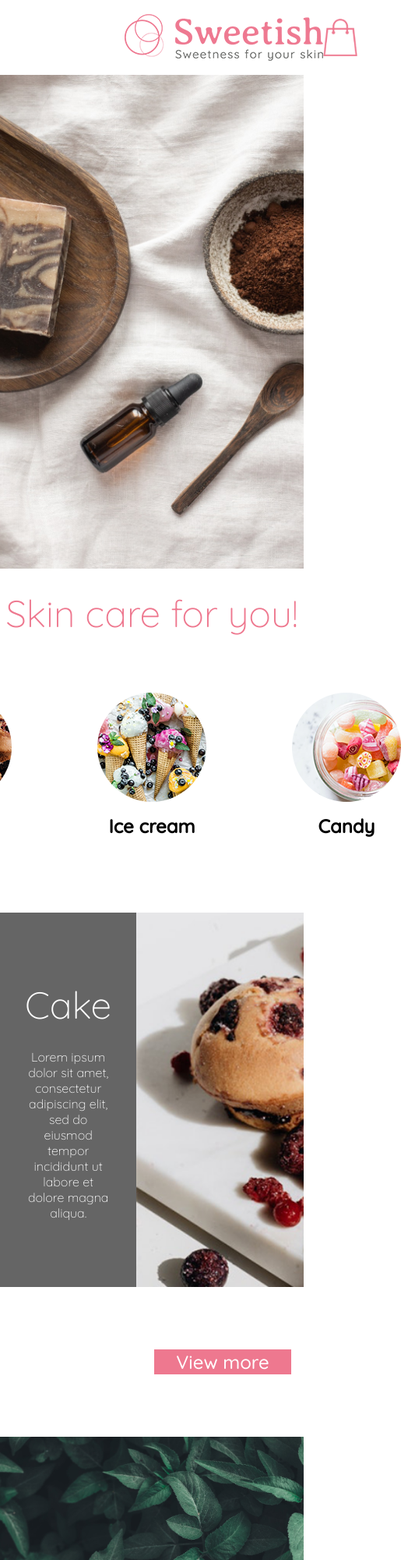
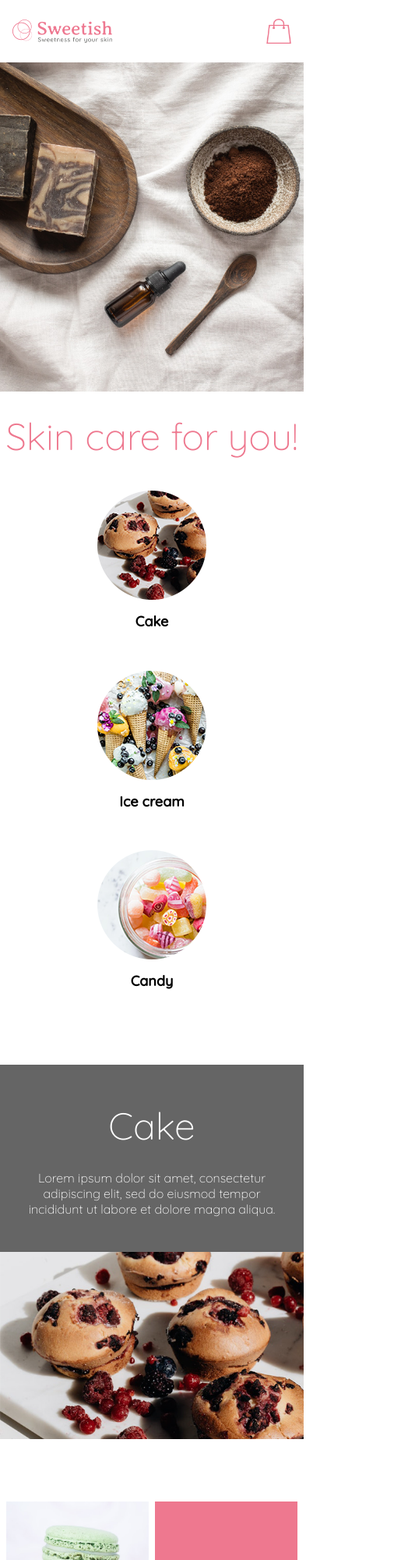
Before and after one commit to JenniferTendell/sweetish, a plain HTML site: page index.html in a window 390 px wide. Shown: the top 2000 px of the page at 78% size, 515 px wide, since content can reach past the window. Drawn offline with Linux system fonts and the light colour scheme.

Commit message:
Responsive.

```diff
--- a/index.html
+++ b/index.html
@@ -6,6 +6,7 @@
     <meta name="viewport" content="width=device-width, initial-scale=1.0">
 
     <link rel="stylesheet" href="./styles.css">
+    <link rel="stylesheet" href="./mediaqueries.css">
     <link rel="preconnect" href="https://fonts.googleapis.com">
     <link rel="preconnect" href="https://fonts.gstatic.com" crossorigin>
     <link href="https://fonts.googleapis.com/css2?family=Quicksand:wght@300;500&display=swap" rel="stylesheet">
@@ -15,7 +16,7 @@
 <body>
     <header>
         <div class="menu">
-            <img src="./assets/sweetishLogo.png" alt="Sweetish">
+            <img class="logo-small" src="./assets/sweetishLogo.png" alt="Sweetish">
             <img class="cart-icon" src="./assets/shoppingIcon.png" alt="Shopping cart">
         </div>
         <img class="header-img" src="./assets/header.jpg" alt="Soap">
@@ -23,7 +24,7 @@
     <main>
         <!-- Categories -->
         <div class="container">
-            <div class="categories center column">
+            <div class="categories">
                 <h2 class="pink">Skin care for you!</h2>
                 <div class="circles">
                     <div class="flex column center">
@@ -219,7 +220,7 @@
             <img class="full-img" src="./assets/basin.jpg" alt="Basin">
             <div class="pink-box">
                 <h1>Sweetish</h1>
-                <h5>We offer skin care products in shape and scent of your favorite sweets.</h5>
+                <h5>We offer skin care products in shape and scent of your favourite sweets.</h5>
                 <h5>Not ordinary sweet, but almost.
                     <br>Sweet-ish!
                 </h5>
--- /dev/null
+++ b/mediaqueries.css
@@ -0,0 +1,93 @@
+@media all and (max-width: 630px) {
+    /*  HEADER */
+    .menu {
+        padding: 0.5rem 1rem;
+    }
+
+    .logo-small {
+        width: 8rem;
+    }
+
+    .cart-icon {
+        width: 2rem;
+        height: 2rem;
+    }
+
+    .header-img {
+        height: 50vh;
+    }
+
+    /* MAIN */
+    .container {
+        max-width: 100%;
+    }
+
+    .categories {
+        text-align: center;
+    }
+
+    .circles {
+        flex-direction: column;
+        justify-content: space-between;
+        height: 40rem;
+        width: 100%;
+        margin: 1rem 0 3rem;
+    }
+
+    .text, .image {
+        flex: 100%;
+        height: 15rem;
+    }
+
+    .text { order: 1;}
+    .image { order: 2;}
+
+    .products {
+        padding: 5rem .5rem;
+    }
+
+    .products-grid {
+        grid-template-columns: repeat(auto-fill, minmax(9.5rem, 1fr));
+        grid-template-rows: 1fr 1fr;
+        column-gap: .5rem;
+    }
+
+    .product {
+        margin-bottom: 1rem;
+    }
+
+    .product-button {
+        width: 100%;
+        height: 90%;
+    }
+
+    .image-devider {
+        display: none;
+    }
+
+    .full-img {
+        margin-top: 0;
+    }
+
+    .pink-box {
+        width: 14rem;
+    }
+
+    /* FOOTER */
+    .footer-container {
+        flex-direction: column;
+    }
+
+    .logo {
+        width: 50%;
+    }
+
+    /* Reusable code */
+    h1 {
+        font-size: 3rem;
+    }
+
+    h3 {
+        font-size: 18px;
+    }
+}
--- a/styles.css
+++ b/styles.css
@@ -12,7 +12,9 @@ body {
     align-items: center;
     justify-content: space-between;
     height: 4rem;
-    padding: 1rem 10rem;
+    max-width: 80rem;
+    margin: 0 auto;
+    padding: 1rem 2rem;
 }
 
 .cart-icon {
@@ -34,19 +36,22 @@ body {
 
 .categories {
     display: flex;
+    flex-direction: column;
+    justify-content: center;
+    align-items: center;
     padding-bottom: 3rem;
+}
+
+.circles {
+    display: flex;
+    justify-content: space-between;
+    width: 35rem;
+    margin: 3rem 0;
 }
 
 .category-header {
     display: flex;
     flex-wrap: wrap;
-}
-
-.circles {
-    display: flex;
-    justify-content: space-between;
-    width: 40rem;
-    margin: 3rem 0;
 }
 
 .text {
@@ -76,7 +81,6 @@ body {
     overflow-y: hidden;
     column-gap: 1rem;
     direction: rtl;
-    grid-auto-flow: dense;
 }
 
 .product {
```
